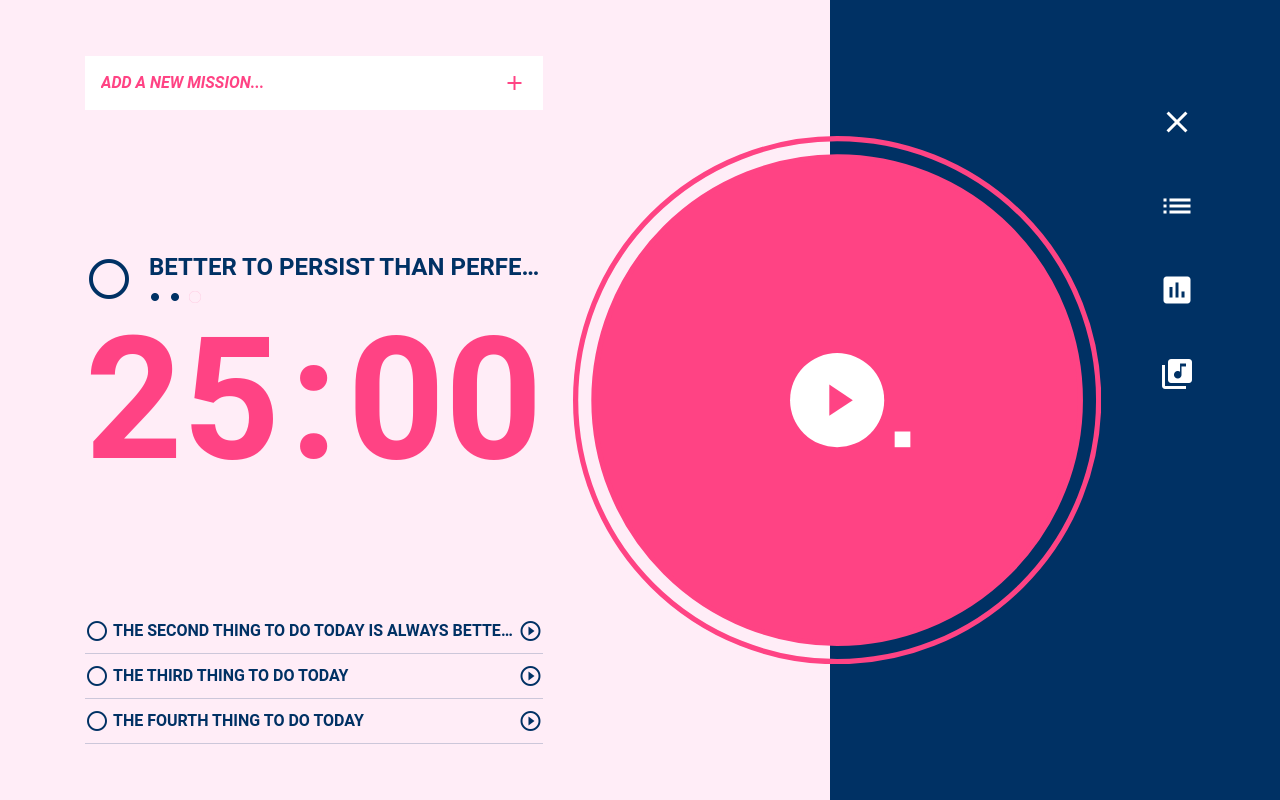
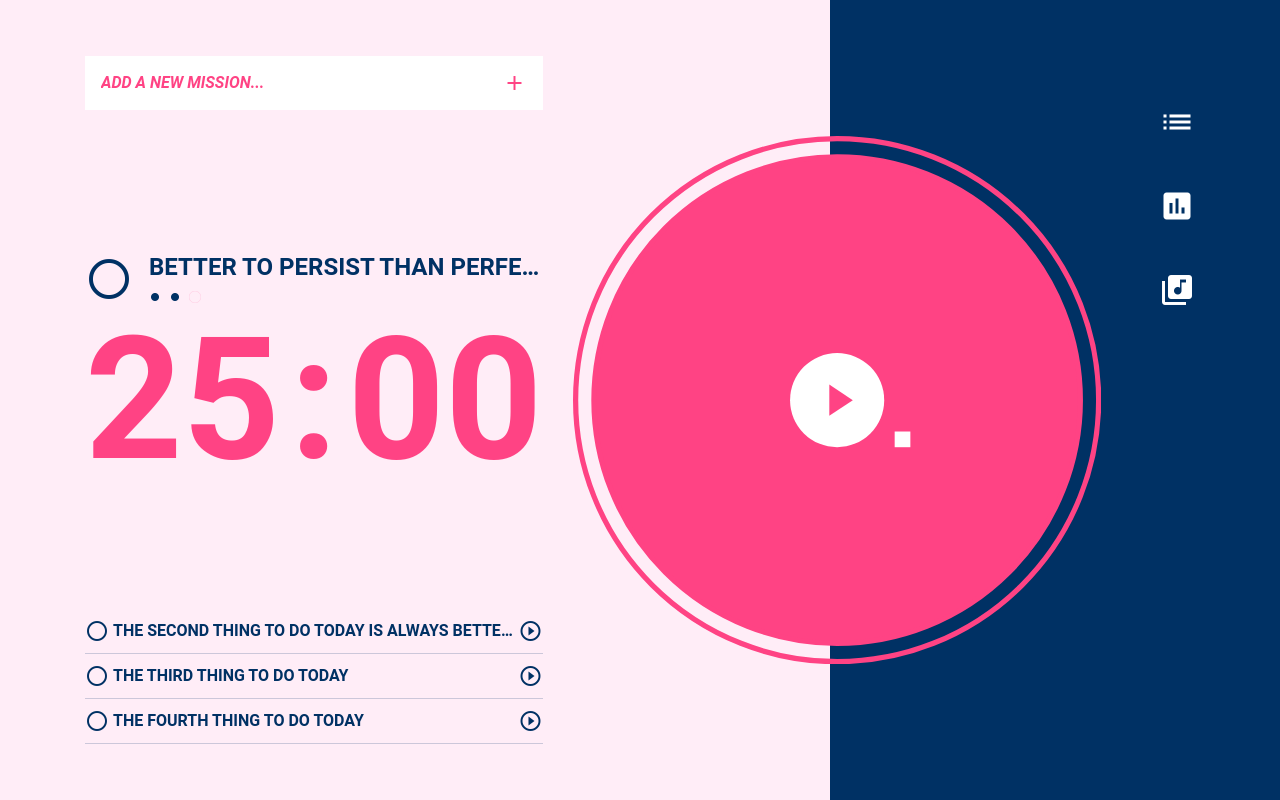
Before and after one commit to yowlonglee/thef2e-pomodoro, a Vue app: page / in a window 1280 px wide. Built offline with nearby package versions, Linux system fonts and the light colour scheme; a small style sheet from the web is missing.

Commit message:
Make navigation list component

```diff
--- a/src/App.vue
+++ b/src/App.vue
@@ -7,13 +7,19 @@
         'is-pause': pomodoro.isPause
       }"
     >
-      <router-view class="view-wrapper" />
+      <router-view class="view-wrapper">
+        <NavList />
+      </router-view>
     </div>
   </div>
 </template>
 
 <script>
+import NavList from "@/components/NavList.vue";
 export default {
+  components: {
+    NavList
+  },
   computed: {
     pomodoro: function() {
       return this.$store.state.pomodoro;
--- /dev/null
+++ b/src/components/NavList.vue
@@ -0,0 +1,35 @@
+<template>
+  <div class="nav-list">
+    <template v-if="$route.name === 'main'">
+      <router-link class="nav-item" to="/to-do-list">
+        <i class="material-icons md-36 md-light">list</i>
+      </router-link>
+      <router-link class="nav-item" to="/analytics">
+        <i class="material-icons md-36 md-light">insert_chart</i>
+      </router-link>
+      <router-link class="nav-item" to="/ringtones">
+        <i class="material-icons md-36 md-light">library_music</i>
+      </router-link>
+    </template>
+    <template v-else>
+      <router-link class="nav-item" to="/">
+        <i class="material-icons md-36 md-light">close</i>
+      </router-link>
+    </template>
+  </div>
+</template>
+<script>
+export default {
+  name: "NavList"
+};
+</script>
+<style lang="scss" scoped>
+.nav-list {
+  display: flex;
+  flex-direction: column;
+  align-items: flex-end;
+}
+.nav-item {
+  margin-top: 48px;
+}
+</style>
--- a/src/views/MainView.vue
+++ b/src/views/MainView.vue
@@ -32,20 +32,7 @@
         </template>
       </div>
       <div class="col-1">
-        <div class="nav">
-          <router-link class="nav-item" to="/">
-            <i class="material-icons md-36 md-light">close</i>
-          </router-link>
-          <router-link class="nav-item" to="/to-do-list">
-            <i class="material-icons md-36 md-light">list</i>
-          </router-link>
-          <router-link class="nav-item" to="/analytics">
-            <i class="material-icons md-36 md-light">insert_chart</i>
-          </router-link>
-          <router-link class="nav-item" to="/ringtones">
-            <i class="material-icons md-36 md-light">library_music</i>
-          </router-link>
-        </div>
+        <slot></slot>
       </div>
     </div>
   </div>
@@ -87,13 +74,4 @@ export default {
 
 <style lang="scss">
 // @import "@/assets/styles/variables.scss";
-
-.nav {
-  display: flex;
-  flex-direction: column;
-  align-items: flex-end;
-}
-.nav-item {
-  margin-top: 48px;
-}
 </style>
--- a/src/views/ToDoListView.vue
+++ b/src/views/ToDoListView.vue
@@ -1,5 +1,11 @@
 <template>
   <div class="to-do-list-view">
     <h1>This is the to do list page</h1>
+    <slot></slot>
   </div>
 </template>
+<script>
+export default {
+  name: "ToDoListView"
+};
+</script>
```
